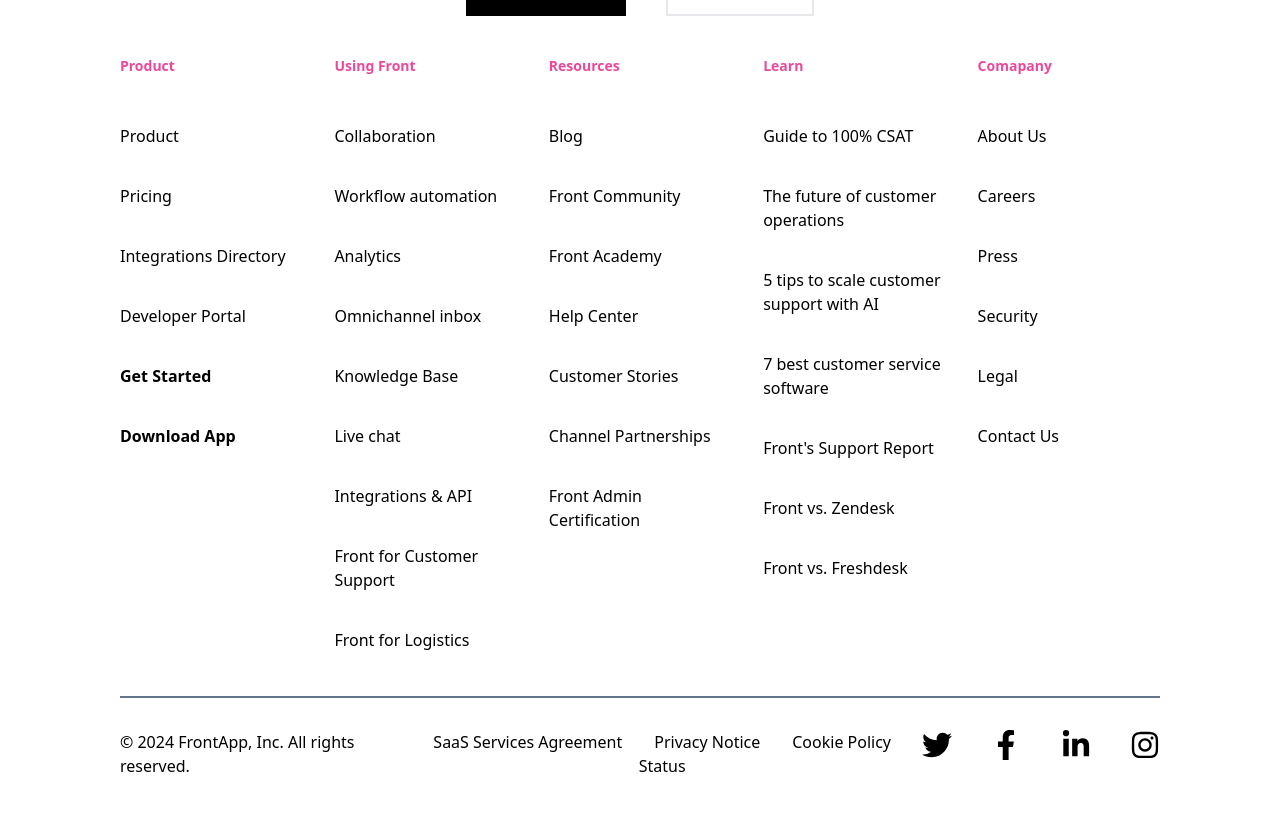
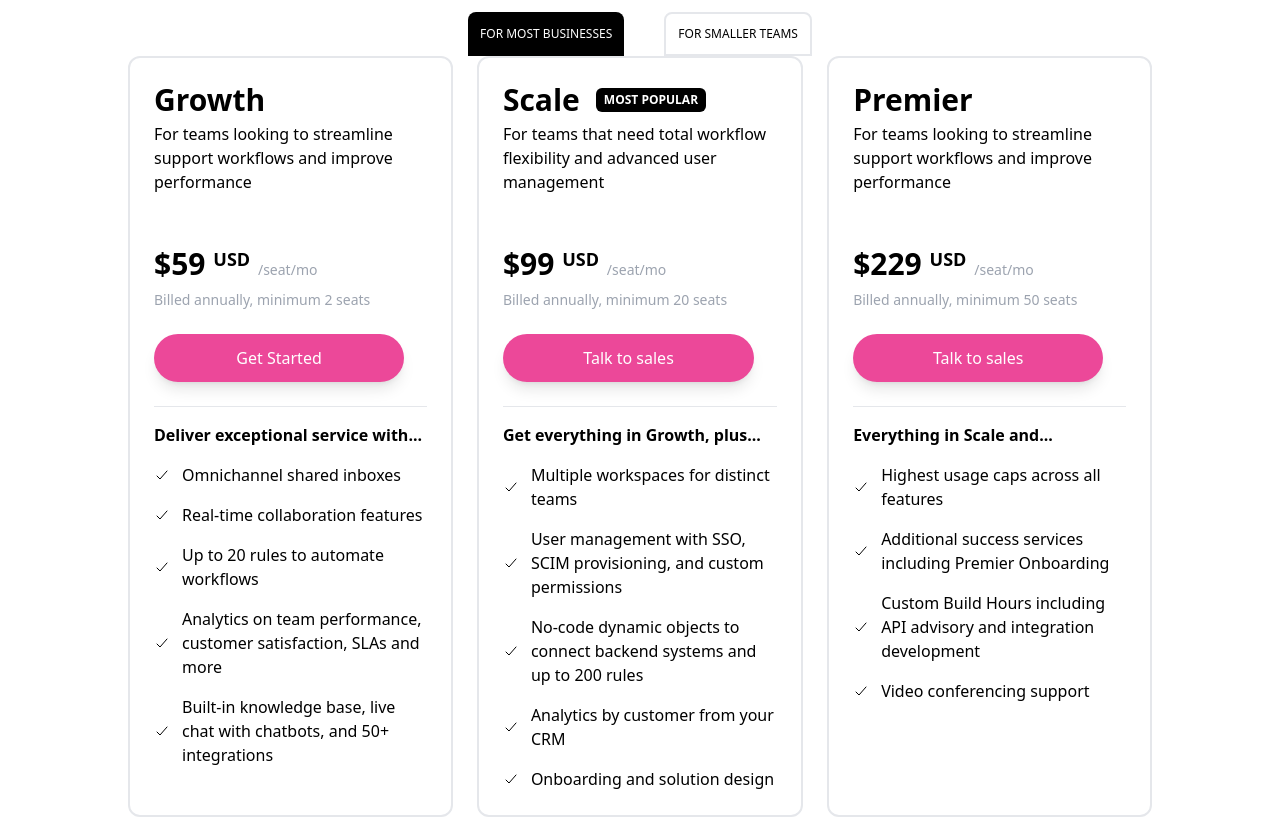
Before and after one commit to Lupleg/Interns-Build, a React (Create React App) app: page /pricing in a window 1280 px wide. Shown: the part 324-1142 px from the top of the page. Built offline with nearby package versions, Linux system fonts and the light colour scheme.

Commit message:
Pricing for businessess is added

```diff
--- a/src/components/Navbar.jsx
+++ b/src/components/Navbar.jsx
@@ -78,7 +78,7 @@ const Navbar = () => {
           <button className="flex justify-between border-b-2 pb-3" onClick={toggleContacts}>Contacts{!contactsOpen && <RiArrowDropDownLine size={30}/>} {contactsOpen && <RiArrowDropUpLine size={30}/> }</button>
           <button className="flex justify-between border-b-2 pb-3">Sign In</button>
 
-          <div className="">  <Button text="Get Started" width="80"/></div>
+          <div className="">  <Button text="Get Started" width="full"/></div>
 
         </div>
       )}
--- a/src/components/pricing/PricingCards.jsx
+++ b/src/components/pricing/PricingCards.jsx
@@ -1,16 +1,116 @@
 import React from 'react'
+import { useState } from 'react';
+import Button from '../Button';
+import { IoCheckmarkOutline } from "react-icons/io5";
+import { FaArrowRight} from "react-icons/fa6";
 
 const PricingCards = () => {
+
+  const [isLeftButtonClicked, setIsLeftButtonClicked] = useState(true);
+
+  const handleLeftButtonClick = () => {
+    setIsLeftButtonClicked(true);
+  };
+
+  const handleRightButtonClick = () => {
+    setIsLeftButtonClicked(false);
+  };
+
   return (
-    <div>
+    <div className='py-10 flex flex-col justify-center align-center'>
         <div className='md:4/6 lg:w-2/3 xl:w-6/12 mx-auto text-center'>
             <p className=' font-bold text-3xl md:text-4xl lg:text-5xl p-4'>Choose your plan to deliver exceptional service</p>
         </div>
 
-        <div className='flex gap-x-6 md:gap-x-10 justify-center align-center mt-10'>
-            <button className='border-2 text-semibold text-xs border-black bg-black text-white rounded-t-lg p-2 sm:p-3'>FOR MOST BUSINESSES</button>
-            <button className='border-2 text-semibold text-xs rounded-t-lg p-2 sm:p-3'>FOR SMALLER TEAMS</button>
+        <div className='flex gap-x-2 sm:gap-x-6 md:gap-x-10 justify-center align-center mt-10'>
+            <button className={` text-semibold text-xs ${
+          isLeftButtonClicked ? 'bg-black text-white' : 'bg-white text-black border-2'
+        } rounded-t-lg p-1 sm:p-3`} onClick={handleLeftButtonClick}>FOR MOST BUSINESSES</button>
+            <button className={` text-semibold text-xs ${
+          isLeftButtonClicked ? 'bg-white text-black border-2' : 'bg-black text-white'
+        } rounded-t-lg p-1 sm:p-3`} onClick={handleRightButtonClick}>FOR SMALLER TEAMS</button>
         </div>
+
+        <div className={`flex flex-col gap-y-8 lg:mx-auto  lg:flex-row w-4/5 mx-auto lg:gap-x-6 ${isLeftButtonClicked ? 'block' :'hidden'}`}>
+          <div className=' border-2 p-6 rounded-xl'>
+            <p className='font-semibold text-3xl'>Growth</p>
+            <p className='py-1'>For teams looking to streamline support workflows and improve performance</p>
+            <p className='font-semibold text-3xl mt-12'>$59 <sup className='text-lg'>USD</sup> <span className='font-normal text-sm text-gray-400'>/seat/mo</span></p>
+            <p className='text-gray-400 py-2 text-sm'>Billed annually, minimum 2 seats</p>
+            <Button text="Get Started" width="11/12"/>
+            <hr className='my-2'/>
+
+            <div>
+              <p className='font-bold  mt-4'>Deliver exceptional service with...</p>
+              <p className='flex align-center mt-4 gap-x-3 '><span className='my-auto'><IoCheckmarkOutline color='gray-400'/></span> Omnichannel shared inboxes</p>
+              <p className='flex align-center mt-4 gap-x-3 '><span className='my-auto'><IoCheckmarkOutline color='gray-400'/></span> Real-time collaboration features</p>
+              <p className='flex align-center mt-4 gap-x-3 '><span className='my-auto'><IoCheckmarkOutline color='gray-400'/></span> Up to 20 rules to automate workflows</p>
+              <p className='flex align-center mt-4 gap-x-3 '><span className='my-auto'><IoCheckmarkOutline color='gray-400'/></span> Analytics on team performance, customer satisfaction, SLAs and more</p>
+              <p className='flex align-center mt-4 gap-x-3 '><span className='my-auto'><IoCheckmarkOutline color='gray-400'/></span>Built-in knowledge base, live chat with chatbots, and 50+ integrations</p>
+            </div>
+
+            <hr className='block lg:hidden my-6'/>
+            <div className=' flex block lg:hidden justify-center align-items'>
+              <p className='flex inline-flex items-center gap-x-1 font-semibold hover:cursor-pointer'>See all features <span><FaArrowRight/></span></p>
+            </div>
+
+          </div>
+
+          <div className=' border-2 p-6 rounded-xl'>
+            <div className="flex items-center">
+            <p className='font-semibold text-3xl inline-flex items-center'>Scale <span className='bg-black text-white text-xs px-2 py-1 rounded-md inline-block ml-4'>MOST POPULAR</span></p>
+            </div>
+
+            <p className='py-1'>For teams that need total workflow flexibility and advanced user management</p>
+            <p className='font-semibold text-3xl mt-12'>$99 <sup className='text-lg'>USD</sup> <span className='font-normal text-sm text-gray-400'>/seat/mo</span></p>
+            <p className='text-gray-400 py-2 text-sm'>Billed annually, minimum 20 seats</p>
+            <Button text="Talk to sales" width="11/12"/>
+            <hr className='my-2'/>
+
+            <div>
+              <p className='font-bold  mt-4'>Get everything in Growth, plus...</p>
+              <p className='flex align-center mt-4 gap-x-3 '><span className='my-auto'><IoCheckmarkOutline color='gray-400'/></span>Multiple workspaces for distinct teams</p>
+              <p className='flex align-center mt-4 gap-x-3 '><span className='my-auto'><IoCheckmarkOutline color='gray-400'/></span> User management with SSO, SCIM provisioning, and custom permissions</p>
+              <p className='flex align-center mt-4 gap-x-3 '><span className='my-auto'><IoCheckmarkOutline color='gray-400'/></span> No-code dynamic objects to connect backend systems and up to 200 rules</p>
+              <p className='flex align-center mt-4 gap-x-3 '><span className='my-auto'><IoCheckmarkOutline color='gray-400'/></span> Analytics by customer from your CRM</p>
+              <p className='flex align-center mt-4 gap-x-3 '><span className='my-auto'><IoCheckmarkOutline color='gray-400'/></span>Onboarding and solution design</p>
+            </div>
+
+            <hr className='block lg:hidden my-6'/>
+            <div className=' flex block lg:hidden justify-center align-items'>
+              <p className='flex inline-flex items-center gap-x-1 font-semibold hover:cursor-pointer'>See all features <span><FaArrowRight/></span></p>
+            </div>
+
+          </div>
+
+          <div className='border-2 p-6 rounded-xl'>
+            <p className='font-semibold text-3xl'>Premier</p>
+            <p className='py-1'>For teams looking to streamline support workflows and improve performance</p>
+            <p className='font-semibold text-3xl mt-12'>$229 <sup className='text-lg'>USD</sup> <span className='font-normal text-sm text-gray-400'>/seat/mo</span></p>
+            <p className='text-gray-400 py-2 text-sm'>Billed annually, minimum 50 seats</p>
+            <Button text="Talk to sales" width="11/12"/>
+            <hr className='my-2'/>
+
+            <div>
+              <p className='font-bold  mt-4'>Everything in Scale and...</p>
+              <p className='flex align-center mt-4 gap-x-3 '><span className='my-auto'><IoCheckmarkOutline color='gray-400'/></span> Highest usage caps across all features</p>
+              <p className='flex align-center mt-4 gap-x-3 '><span className='my-auto'><IoCheckmarkOutline color='gray-400'/></span> Additional success services including Premier Onboarding</p>
+              <p className='flex align-center mt-4 gap-x-3 '><span className='my-auto'><IoCheckmarkOutline color='gray-400'/></span> Custom Build Hours including API advisory and integration development</p>
+              <p className='flex align-center mt-4 gap-x-3 '><span className='my-auto'><IoCheckmarkOutline color='gray-400'/></span> Video conferencing support</p>
+              {/* <p className='flex align-center mt-4 gap-x-3 border-2 '><IoCheckmarkOutline color='gray-400' className='my-auto'/>Built-in knowledge base, live chat with chatbots, and 50+ integrations</p> */}
+            </div>
+
+            <hr className='block lg:hidden my-6'/>
+            <div className=' flex block lg:hidden justify-center align-items'>
+              <p className='flex inline-flex items-center gap-x-1 font-semibold hover:cursor-pointer '>See all features <span><FaArrowRight/></span></p>
+            </div>
+
+          </div>
+
+        </div>
+
+            <p  className=' mx-auto flex gap-x-2 mt-8 hover:cursor-pointer'>Compare all plans <span className='my-auto'>  <FaArrowRight/></span></p>
+
     </div>
   )
 }
```
Also changed, not shown: src/components/pricing/Pricing.jsx (+6 -1 lines).
